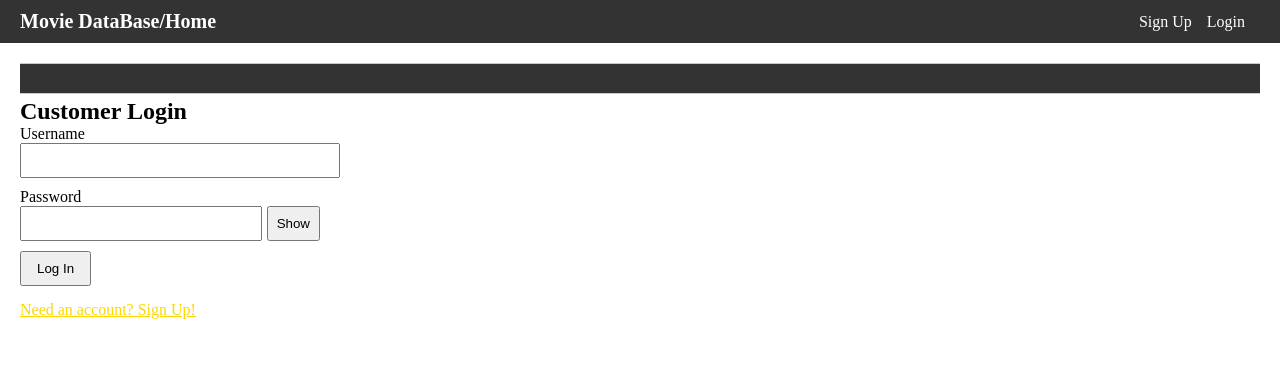
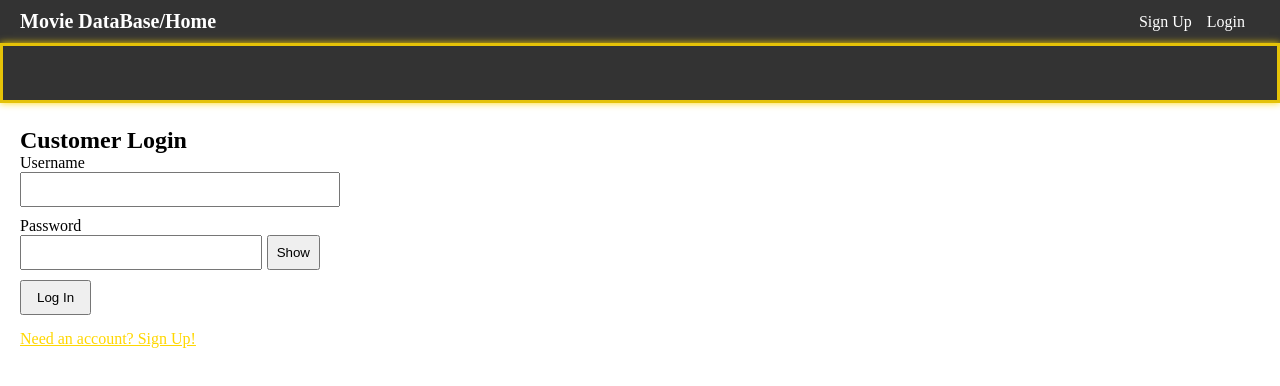
Before and after one commit to minyardlucky/MovieDB3, a React (Vite) app: page /login in a window 1280 px wide. Shown: the top 386 px of the page. Built offline with nearby package versions, Linux system fonts and the light colour scheme; no server answers.

Commit message:
new marquee with flashing border

```diff
--- a/src/components/Login/Login.jsx
+++ b/src/components/Login/Login.jsx
@@ -1,6 +1,14 @@
-// src/components/Login/Login.jsx
 import React, { useState } from "react";
 import { useNavigate } from "react-router-dom";
+
+// Define the keyframes for the pulsing effect as a string
+const pulseBorderKeyframes = `
+  @keyframes pulseYellowBorder {
+    0% { border-color: #FFD700; box-shadow: 0 0 5px #FFD700; }
+    50% { border-color: rgba(255, 215, 0, 0.4); box-shadow: 0 0 15px rgba(255, 215, 0, 0.8); }
+    100% { border-color: #FFD700; box-shadow: 0 0 5px #FFD700; }
+  }
+`;
 
 function Login({ setUser }) {
   const [userName, setUserName] = useState("");
@@ -18,6 +26,7 @@ function Login({ setUser }) {
     }
 
     try {
+      // NOTE: Using VITE_API_BASE_URL as provided in the user's snippet
       const response = await fetch(`${import.meta.env.VITE_API_BASE_URL}/api/users/login`, {
         method: "POST",
         headers: { "Content-Type": "application/json" },
@@ -53,27 +62,36 @@ function Login({ setUser }) {
   };
 
   return (
-    <div style={{ padding: "20px" }}>
-      {/* Marquee added here for a scrolling message */}
+    // 1. Outer div set to 100% width to allow the marquee to stretch
+    <div style={{ width: "100%", padding: "0" }}>
+
+      {/* 2. Inject the Keyframes */}
+      <style>{pulseBorderKeyframes}</style>
+
+      {/* Marquee with Pulsing Border */}
       <marquee
         style={{
-          color: "#FFD700", // Gold-like color, matching your screenshot
-          backgroundColor: "#333", // Dark background for contrast
-          padding: "5px 0",
-          fontSize: "16px",
+          color: "#FFD700",
+          backgroundColor: "#333",
+          // Taller height from your request (15px top/bottom padding)
+          padding: "15px 0",
+          fontSize: "20px",
           fontWeight: "bold",
-          borderTop: "1px solid #FFD700",
-          borderBottom: "1px solid #FFD700",
+          // 3. Applying the flashing border
+          border: "3px solid #FFD700", // Increased border thickness slightly (from 2px to 3px)
+          animation: "pulseYellowBorder 2s infinite alternate", // Starts the pulse effect
         }}
         behavior="scroll"
         direction="left"
         scrollamount="5"
       >
-        🌟 Welcome to Lucky's Movie Center! Log in to view the latest blockbusters and start reserving your tickets today! 🎬
+        {/* Doubled message content from your request */}
+        🌟 Welcome to Lucky's Movie Center! Log in to view the latest blockbusters Information and start reserving your tickets today! 🎬 🌟 Welcome to Lucky's Movie Center! Log in to view the latest blockbusters Information and start reserving your tickets today! 🎬
       </marquee>
 
+      {/* 4. Inner div restores the padding for the centered form content */}
+      <div style={{ padding: "20px" }}>
         <h2>Customer Login</h2>
-      {/* I changed 'Login' to 'Customer Login' to better match the image, feel free to revert if you prefer the old one */}
         <form onSubmit={handleLogin} style={{ maxWidth: "300px" }}>
           <div style={{ marginBottom: "10px" }}>
             <label>Username</label>
@@ -107,10 +125,10 @@ function Login({ setUser }) {
           </button>
         </form>
         {error && <p style={{ color: "red", marginTop: "10px" }}>{error}</p>}
-      {/* Added link to sign up to match your screenshot */}
         <p style={{ marginTop: '15px' }}>
             <a href="#" onClick={() => navigate("/signup")} style={{ color: '#FFD700', textDecoration: 'underline' }}>Need an account? Sign Up!</a>
         </p>
+      </div>
     </div>
   );
 }
```
Lines whose indentation alone changed are shown as unchanged.
